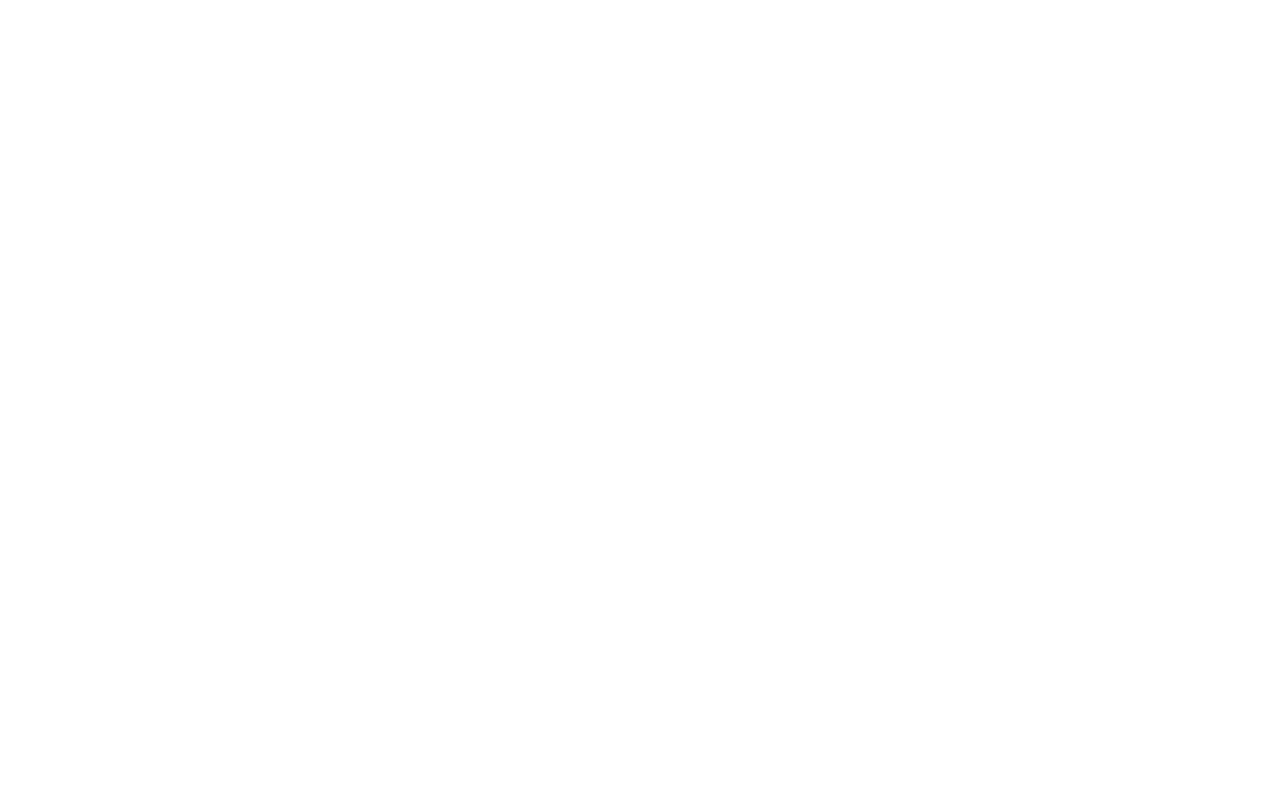
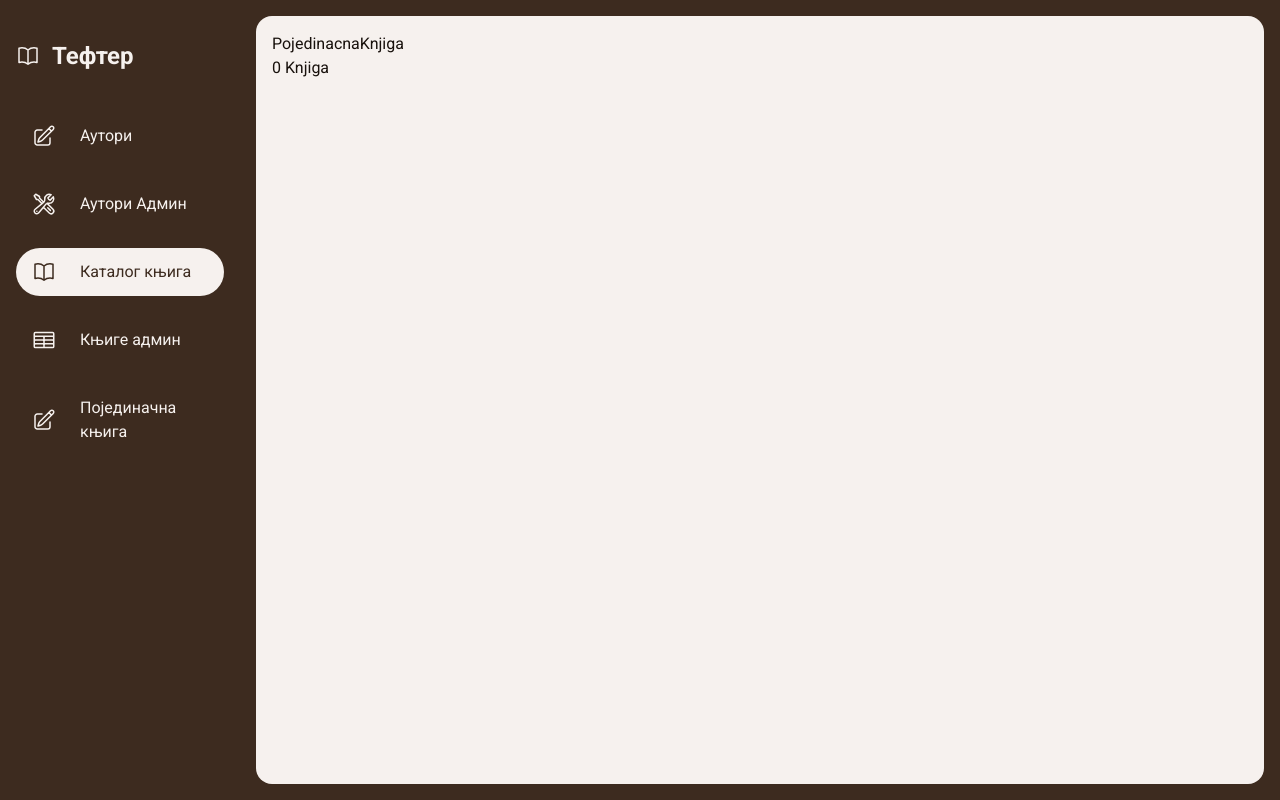
Before and after one commit to andjelija121/web_projekat, a React (Vite) app: page /knjige/0 in a window 1280 px wide. Before the commit this address had no page. Built offline with nearby package versions, Linux system fonts and the light colour scheme.

Commit message:
povezna stranica katalog knjiga sa pojedinacnim knjigama

```diff
--- a/src/App.jsx
+++ b/src/App.jsx
@@ -17,7 +17,7 @@
               <Route index element={<Navigate to="/knjige" replace />}/>
               <Route path='/knjige' element={<KatalogKnjiga/>}/>
               <Route path='/knjigaAdmin' element={<KnjigaAdmin/>}/>
-              <Route path='/pojedinacnaKnjiga' element={<PojedinacnaKnjiga/>}/>
+              <Route path='knjige/:knjigaId' element={<PojedinacnaKnjiga/>}/>
           </Route>
         </Routes>
     </BrowserRouter>
--- a/src/stranice/KatalogKnjiga.jsx
+++ b/src/stranice/KatalogKnjiga.jsx
@@ -1,7 +1,7 @@
 import React from "react";
+import { NavLink } from "react-router-dom";
 import KarticaKnjige from "../komponente/katicaKnjige";
-import data from "../data.json"
-
+import data from "../data.json";
 
 const KatalogKnjiga = () => {
   const knjige = Object.values(data.knjige);
@@ -14,16 +14,21 @@
       </h1>
 
       <div className="flex flex-wrap justify-center gap-8">
-        {knjige.map((knjiga,index) => (
+        {knjige.map((knjiga, index) => (
+          <NavLink key={index} to={`/knjige/${index}`}>
             <KarticaKnjige
-            key={index}
               slika={knjiga.slike[0]}
               naziv={knjiga.naziv}
-            imeAutora={autori[parseInt(knjiga.id_autora.slice(-1))-1].ime}
-            prezimeAutora={autori[parseInt(knjiga.id_autora.slice(-1))-1].prezime}
+              imeAutora={
+                autori[parseInt(knjiga.id_autora.slice(-1)) - 1].ime
+              }
+              prezimeAutora={
+                autori[parseInt(knjiga.id_autora.slice(-1)) - 1].prezime
+              }
               ocena={knjiga.ocena}
               cena={knjiga.cena}
             />
+          </NavLink>
         ))}
       </div>
     </div>
--- a/src/stranice/PojedinacnaKnjiga.jsx
+++ b/src/stranice/PojedinacnaKnjiga.jsx
@@ -1,9 +1,21 @@
-import React from 'react'
+import React from "react";
+import { useParams } from "react-router-dom";
+import data from "../data.json";
 
-function PojedinacnaKnjiga() {
+function  PojedinacnaKnjiga() {
+  const knjige = Object.values(data.knjige);
+  const autori = Object.values(data.autori);
+
+  let { knjigaId } = useParams();
+
   return (
-    <div>PojedinacnaKnjiga</div>
-  )
+    <div>
+      <div>PojedinacnaKnjiga</div>
+      <div>
+        <p>{knjigaId} Knjiga</p>
+      </div>
+    </div>
+  );
 }
 
-export default PojedinacnaKnjiga
+export default PojedinacnaKnjiga;
```
Lines whose indentation alone changed are shown as unchanged.
